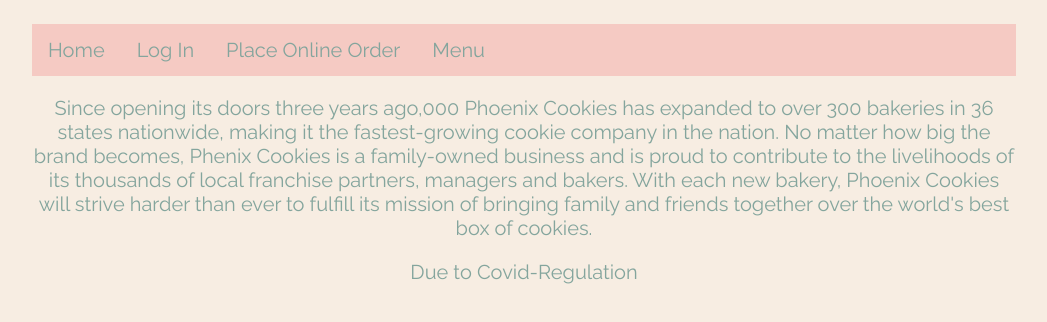
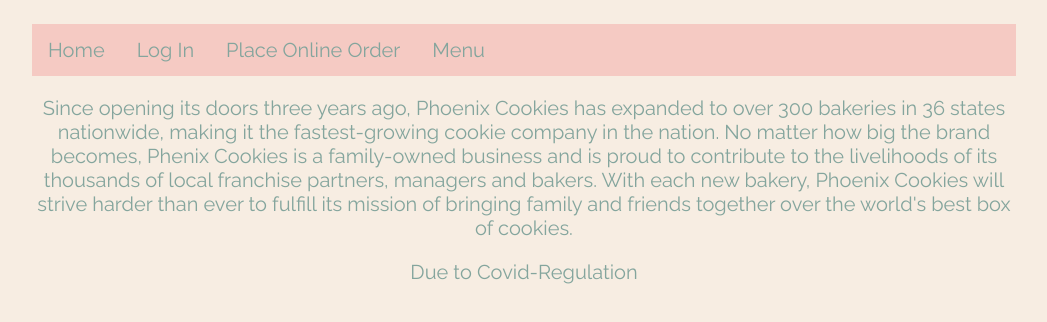
Before and after one commit to dalilajosset/CIS-263-1-Project, a plain HTML site: page index.html in a window 1280 px wide. Shown: the part 90-412 px from the top of the page, without its empty margins (116-1163 px from the left). Drawn offline with Linux system fonts and the light colour scheme.

Commit message:
commit on main

```diff
--- a/index.html
+++ b/index.html
@@ -26,7 +26,7 @@
                 <a href="Menu.html">Menu</a>
             </div>
             <div class="content">
-                <p> Since opening its doors three years ago,000
+                <p> Since opening its doors three years ago,
                     Phoenix Cookies has expanded to over 300 bakeries in 36 states nationwide,
                     making it the fastest-growing cookie company in the nation.
                     No matter how big the brand becomes, Phenix Cookies is a family-owned
```
